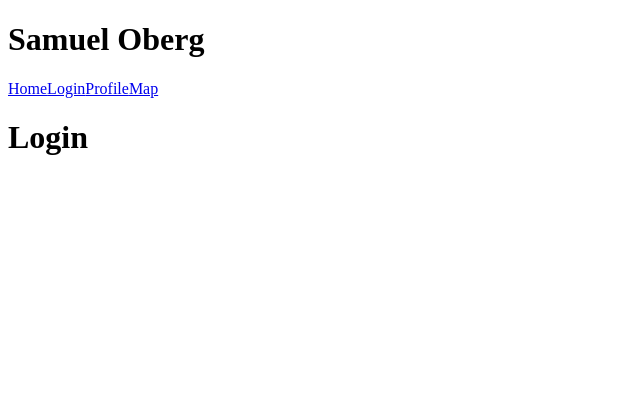
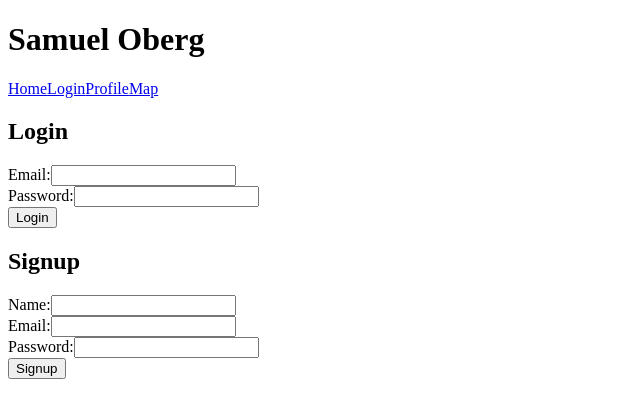
Before and after one commit to sosoberg/B-There, a React (Create React App) app in the folder client/: page /login in a window 1280 px wide. Shown: the top 418 px of the page, without its empty margins (0-640 px from the left). Built offline with nearby package versions, Linux system fonts and the light colour scheme.

Commit message:
login page JSX complete

```diff
--- a/client/src/App.js
+++ b/client/src/App.js
@@ -22,7 +22,7 @@ function App() {
                     <Route exact path='/login' component={ Login } />
                 </Switch>
             </div>
-        </Router>
+      </Router>
   );
 }
 
--- a/client/src/pages/Login.js
+++ b/client/src/pages/Login.js
@@ -2,10 +2,45 @@ import React from "react";
 
 function Login() {
   return (
-    <div>
-        <h1>Login
-        </h1>
-    </div>
+        <div>
+            <div>
+                <h2>Login</h2>
+                <form>
+                <div>
+                    <label for="email-login">Email:</label>
+                    <input type="text" />
+                </div>
+                <div>
+                    <label for="password-login">Password:</label>
+                    <input type="password"/>
+                </div>
+                <div>
+                    <button type="submit">Login</button>
+                </div>
+                </form>
+            </div>
+
+            <div>
+                <h2>Signup</h2>
+                <form>
+                <div>
+                    <label for="name-signup">Name:</label>
+                    <input type="text"/>
+                </div>
+                <div>
+                    <label for="email-signup">Email:</label>
+                    <input type="text"/>
+                </div>
+                <div>
+                    <label for="password-signup">Password:</label>
+                    <input type="password"/>
+                </div>
+                <div>
+                    <button type="submit">Signup</button>
+                </div>
+                </form>
+            </div>
+        </div>
   );
 }
 
```
